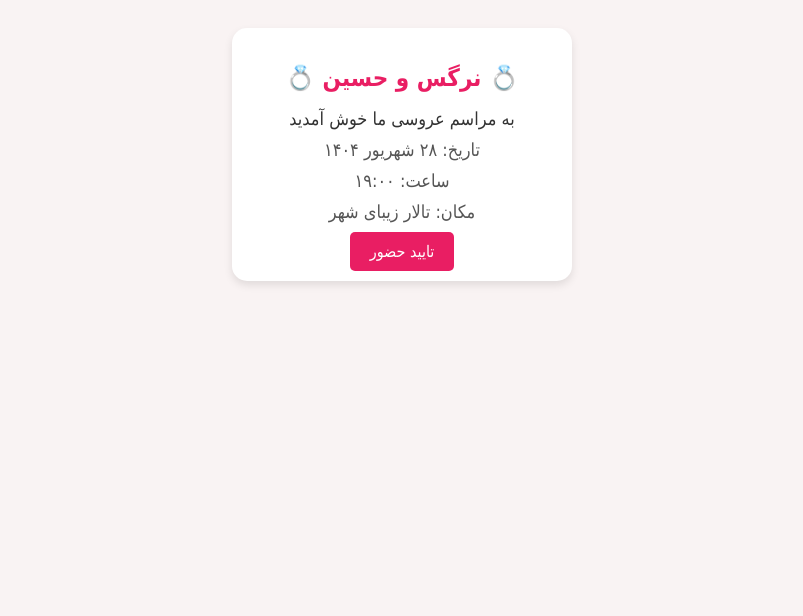
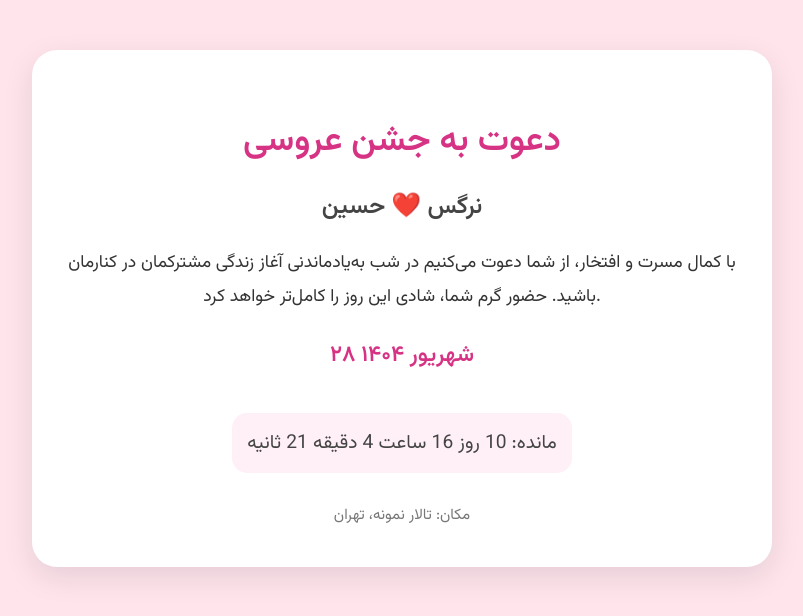
Before and after one commit to NarcNj/Wedding-invite, a plain HTML site: page index.html in a window 1280 px wide. Shown: the whole page, without its empty margins (238-1041 px from the left). Drawn offline with Linux system fonts and the light colour scheme.

Commit message:
Update index.html

```diff
--- a/index.html
+++ b/index.html
@@ -3,61 +3,127 @@
 <head>
   <meta charset="UTF-8">
   <meta name="viewport" content="width=device-width, initial-scale=1.0">
-  <title>دعوت عروسی</title>
+  <title>دعوتنامه عروسی نرگس و حسین</title>
+
+  <!-- فونت فارسی -->
+  <link href="https://fonts.googleapis.com/css2?family=Vazirmatn:wght@400;600&display=swap" rel="stylesheet">
+
   <style>
     body {
-      font-family: 'Tahoma', sans-serif;
-      background-color: #f9f3f3;
+      margin: 0;
+      padding: 0;
+      font-family: 'Vazirmatn', sans-serif;
+      background: #ffe4ec;
       color: #333;
       text-align: center;
-      padding: 20px;
+      overflow-x: hidden;
     }
-    .card {
-      background-color: #fff;
+
+    .container {
+      max-width: 700px;
+      margin: 50px auto;
+      padding: 40px 20px;
+      background: #fff;
+      border-radius: 25px;
+      box-shadow: 0 10px 30px rgba(0,0,0,0.1);
+      animation: fadeIn 2s ease;
+    }
+
+    h1 {
+      font-size: 2.2rem;
+      color: #d63384;
+      margin-bottom: 10px;
+      animation: slideIn 1.5s ease;
+    }
+
+    h2 {
+      font-size: 1.5rem;
+      margin-bottom: 20px;
+      color: #444;
+      animation: slideIn 2s ease;
+    }
+
+    p {
+      font-size: 1.1rem;
+      line-height: 1.9;
+      animation: fadeIn 2.5s ease;
+    }
+
+    .date {
+      font-size: 1.4rem;
+      font-weight: bold;
+      margin: 25px 0;
+      color: #d63384;
+    }
+
+    .countdown {
+      font-size: 1.2rem;
+      background: #fff0f7;
+      padding: 15px;
       border-radius: 15px;
-      box-shadow: 0 4px 8px rgba(0, 0, 0, 0.1);
-      width: 300px;
-      margin: 0 auto;
-      padding: 20px;
+      display: inline-block;
+      margin-top: 15px;
+      color: #444;
     }
-    .card h1 {
-      font-size: 24px;
-      color: #e91e63;
+
+    footer {
+      margin-top: 30px;
+      font-size: 0.95rem;
+      color: #777;
     }
-    .card p {
-      font-size: 18px;
-      margin: 10px 0;
+
+    /* افکت‌ها */
+    @keyframes fadeIn {
+      from { opacity: 0; }
+      to { opacity: 1; }
     }
-    .card .details {
-      font-size: 16px;
-      color: #555;
-    }
-    .card .rsvp {
-      margin-top: 20px;
-    }
-    .card .rsvp a {
-      background-color: #e91e63;
-      color: white;
-      padding: 10px 20px;
-      text-decoration: none;
-      border-radius: 5px;
+
+    @keyframes slideIn {
+      from { transform: translateY(-30px); opacity: 0; }
+      to { transform: translateY(0); opacity: 1; }
     }
   </style>
 </head>
 <body>
+  <div class="container">
+    <h1>دعوت به جشن عروسی</h1>
+    <h2>نرگس ❤️ حسین</h2>
 
-  <div class="card">
-    <h1>💍 نرگس و حسین 💍</h1>
-    <p>به مراسم عروسی ما خوش آمدید</p>
-    <div class="details">
-      <p>تاریخ: ۲۸ شهریور ۱۴۰۴</p>
-      <p>ساعت: ۱۹:۰۰</p>
-      <p>مکان: تالار زیبای شهر</p>
-    </div>
-    <div class="rsvp">
-      <a href="#">تایید حضور</a>
-    </div>
+    <p>
+      با کمال مسرت و افتخار، از شما دعوت می‌کنیم در شب به‌یادماندنی آغاز زندگی مشترکمان در کنارمان باشید.
+      حضور گرم شما، شادی این روز را کامل‌تر خواهد کرد.
+    </p>
+
+    <div class="date">۲۸ شهریور ۱۴۰۴</div>
+
+    <!-- تایمر -->
+    <div class="countdown" id="countdown">در حال بارگذاری...</div>
+
+    <footer>مکان: تالار نمونه، تهران</footer>
   </div>
 
+  <script>
+    // تایمر شمارش معکوس
+    const countdown = document.getElementById("countdown");
+    const weddingDate = new Date("2025-09-19T18:00:00").getTime(); // تاریخ عروسی
+
+    const timer = setInterval(() => {
+      const now = new Date().getTime();
+      const distance = weddingDate - now;
+
+      if (distance < 0) {
+        clearInterval(timer);
+        countdown.innerHTML = "🎉 جشن شروع شد!";
+        return;
+      }
+
+      const days = Math.floor(distance / (1000 * 60 * 60 * 24));
+      const hours = Math.floor((distance % (1000 * 60 * 60 * 24)) / (1000 * 60 * 60));
+      const minutes = Math.floor((distance % (1000 * 60 * 60)) / (1000 * 60));
+      const seconds = Math.floor((distance % (1000 * 60)) / 1000);
+
+      countdown.innerHTML = `مانده: ${days} روز ${hours} ساعت ${minutes} دقیقه ${seconds} ثانیه`;
+    }, 1000);
+  </script>
 </body>
 </html>
```
